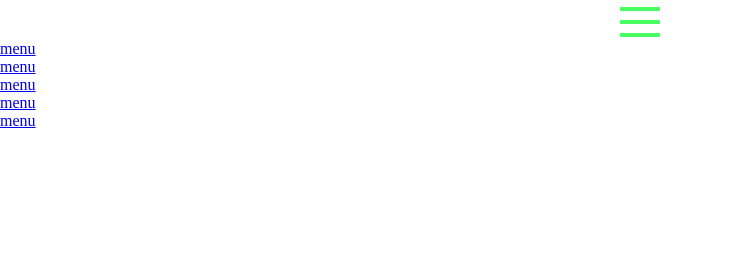
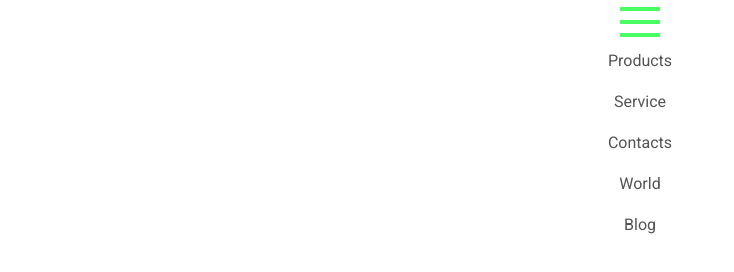
Before and after one commit to Google-Barma/burger-menu-css, a plain HTML site: page index.html in a window 1280 px wide. Shown: the whole page, without its empty margins (0-734 px from the left). Drawn offline with Linux system fonts and the light colour scheme.

Commit message:
fix menu

```diff
--- a/css/styles.css
+++ b/css/styles.css
@@ -8,6 +8,10 @@ html {
   box-sizing: inherit;
   margin: 0;
   padding: 0;
+}
+
+a {
+  text-decoration: none;
 }
 
 .burger__form {
@@ -88,3 +92,44 @@ html {
   height: 38px;
   z-index: 1;
 }
+
+/* //menu// */
+.burger__menu {
+  display: block;
+  margin: 0 auto;
+  max-width: 100px;
+  text-align: center;
+  height: 0;
+}
+
+.burger__item {
+  display: flex;
+  justify-content: center;
+  align-items: center;
+}
+
+.burger__link {
+  font-family: "Roboto", sans-serif;
+  font-weight: 400;
+  text-transform: capitalize;
+  color: rgb(83, 83, 83);
+  border: 1px solid transparent;
+  padding: 10px;
+  transition: transform 0.3s ease, border 0.1s linear;
+}
+
+.burger__link:hover,
+.burger__link:focus {
+  transform: scale(1.3);
+  border-width: 10px;
+  border-top: 1px solid rgb(53, 211, 132);
+  border-bottom: 1px solid rgb(53, 211, 132);
+}
+
+.burger__input:checked ~ .burger__menu {
+  height: 100%;
+  background-image: linear-gradient(
+    rgba(51, 77, 92, 0.3),
+    rgba(255, 255, 255, 0.3)
+  );
+}
--- a/index.html
+++ b/index.html
@@ -3,7 +3,11 @@
   <head>
     <meta charset="UTF-8" />
     <meta name="viewport" content="width=device-width, initial-scale=1.0" />
-    <title>Burger</title>
+    <title>BurgerMenu</title>
+    <link
+      href="https://fonts.googleapis.com/css2?family=Roboto:ital,wght@0,400;0,700;1,900&display=swap"
+      rel="stylesheet"
+    />
     <link rel="stylesheet" href="css/styles.css" />
   </head>
   <body>
@@ -14,11 +18,17 @@
       <div class="burger__line"></div>
     </form>
     <ul class="burger__menu">
-      <li class="burger__item"><a href="#" class="burger__link">menu</a></li>
-      <li class="burger__item"><a href="#" class="burger__link">menu</a></li>
-      <li class="burger__item"><a href="#" class="burger__link">menu</a></li>
-      <li class="burger__item"><a href="#" class="burger__link">menu</a></li>
-      <li class="burger__item"><a href="#" class="burger__link">menu</a></li>
+      <li class="burger__item">
+        <a href="#" class="burger__link">products</a>
+      </li>
+      <li class="burger__item">
+        <a href="#" class="burger__link">service</a>
+      </li>
+      <li class="burger__item">
+        <a href="#" class="burger__link">contacts</a>
+      </li>
+      <li class="burger__item"><a href="#" class="burger__link">world</a></li>
+      <li class="burger__item"><a href="#" class="burger__link">blog</a></li>
     </ul>
   </body>
 </html>
```
